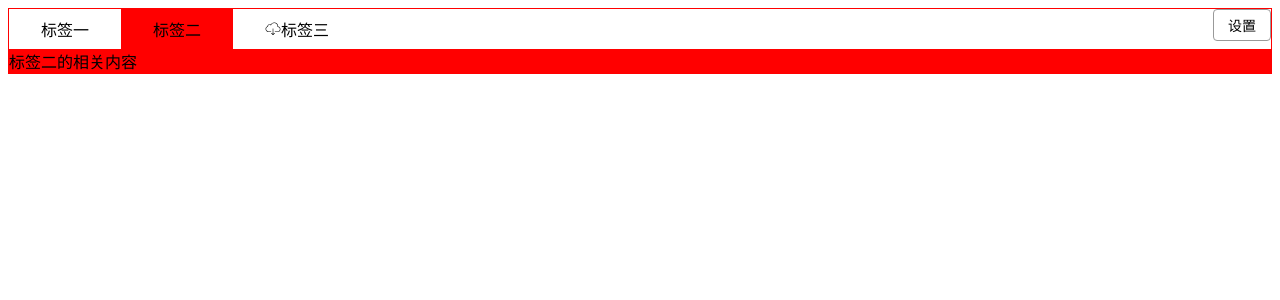
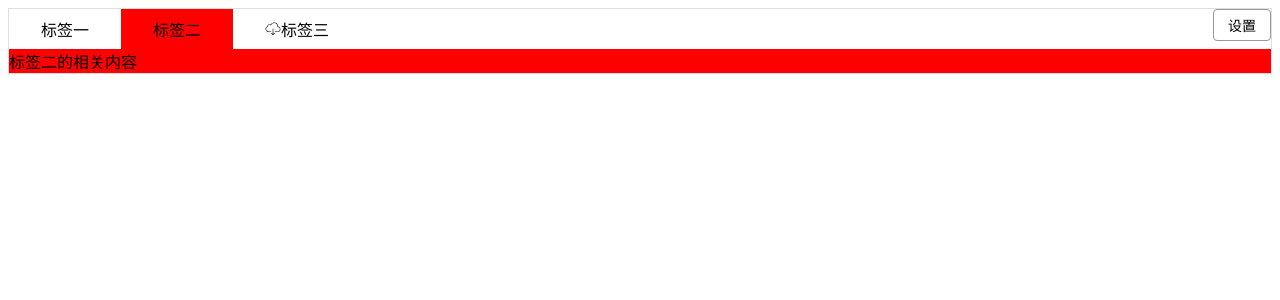
Before and after one commit to xiaoxinwan/xx-simple-ui, a Vue app: page / in a window 1280 px wide. Shown: the top 300 px of the page. Built offline with nearby package versions, Linux system fonts and the light colour scheme.

Commit message:
触发update:selected时添加多一个item数据

```diff
--- a/src/components/tabs/tabs.vue
+++ b/src/components/tabs/tabs.vue
@@ -6,6 +6,7 @@
 
 <script>
     import Vue from 'vue'
+
     export default {
         name: "tabs",
         props: {
@@ -16,7 +17,7 @@
             direction: {
                 type: String,
                 default: 'horizontal',
-                validator(value){
+                validator(value) {
                     return ['horizontal', 'vertical'].indexOf(value) >= 0
                 }
             }
@@ -28,15 +29,22 @@
             return {eventBus: this.eventBus}
         },
         mounted() {
-            this.eventBus.$emit('update:selected', this.selected)
+            // 需要知道点击的是什么item,
+            this.$children.forEach((vm) => {
+                if (vm.$options.name === 'tabs-head') {
+                    vm.$children.forEach((childVm) => {
+                        if (childVm.$options.name === 'tabs-item' && childVm.name === this.selected) {
+                            this.eventBus.$emit('update:selected', this.selected, childVm)
+                        }
+                    })
+                }
+            })
         }
-
-
     }
 </script>
 
 <style lang="scss" scoped>/**/
-    .tabs{
-        border: 1px solid red;
-    }
+.tabs {
+    border: 1px solid #dcdee2;
+}
 </style>
```
